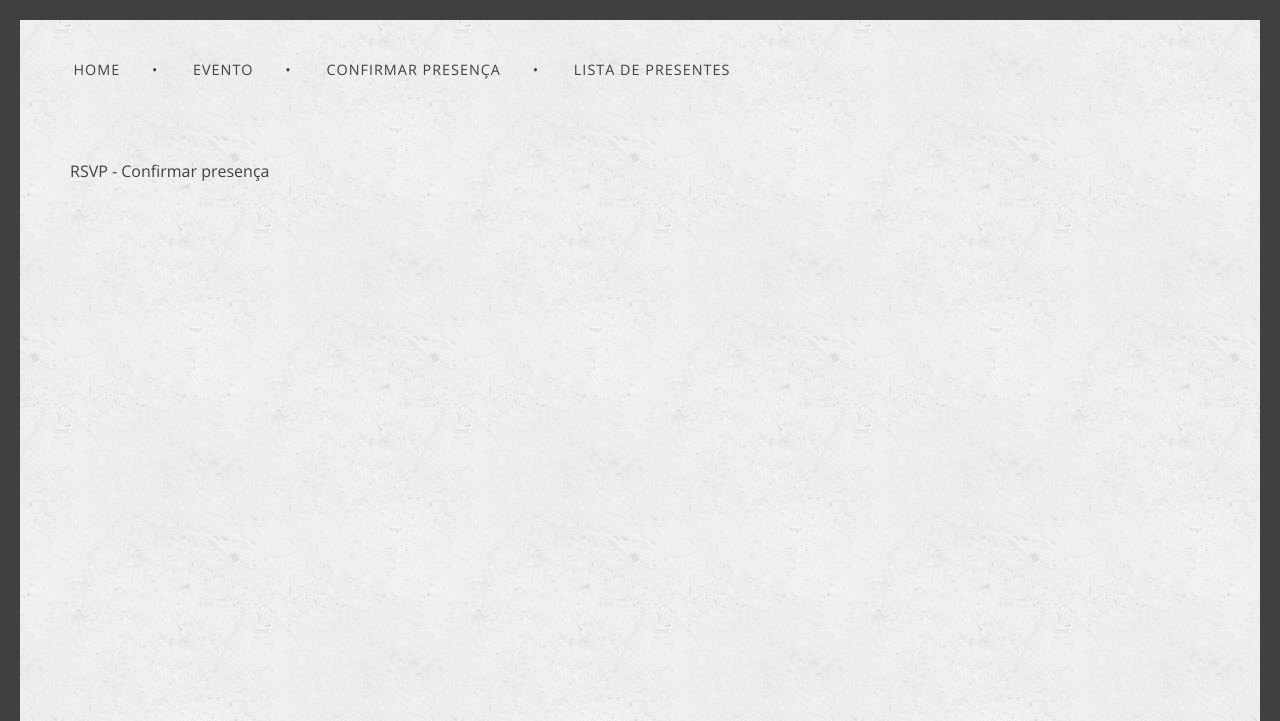
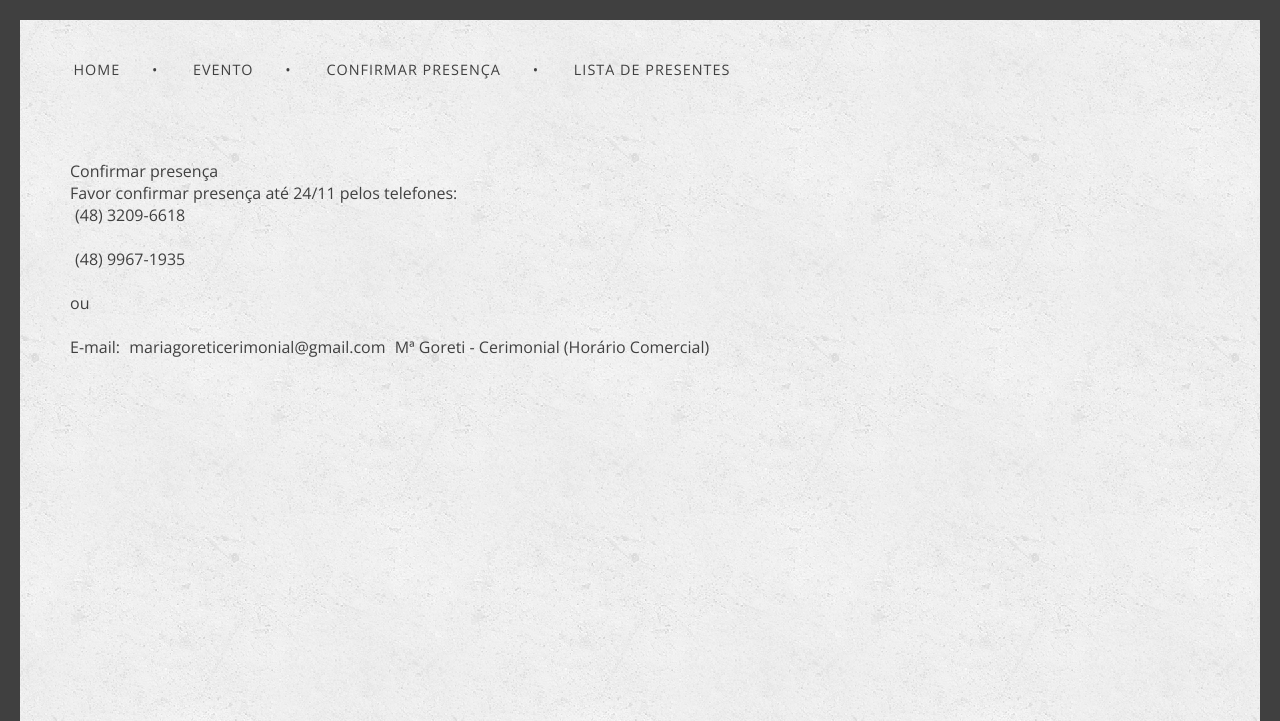
Before and after one commit to fredericomachado/luisaefrederico, a plain HTML site: page rsvp.html in a window 1280 px wide. Shown: the top 721 px of the page. Drawn offline with nearby package versions, Linux system fonts and the light colour scheme.

Commit message:
update info

```diff
--- a/rsvp.html
+++ b/rsvp.html
@@ -14,7 +14,20 @@
       <a href="gifts.html">Lista de Presentes</a>
     </header>
     <div class="page-infos">
-      RSVP - Confirmar presença
+      <h4>
+        Confirmar presença
+      </h4>
+      <p>
+        Favor confirmar presença até <strong>24/11</strong> pelos telefones:
+      </p>
+      <a href="tel:3209-6618">(48) 3209-6618</a>
+      <br><br>
+      <a href="tel:9967-1935">(48) 9967-1935</a>
+      <br><br>
+      ou
+      <br><br>
+         E-mail: <a href="mailto:mariagoreticerimonial@gmail.com">mariagoreticerimonial@gmail.com</a> Mª Goreti - Cerimonial (Horário Comercial)
+      </p>
     </div>
     <footer class="footer">
       <a href="https://www.instagram.com/lluisamartins/" target="_blank">
```
Also changed, not shown: event.html (+12 -1 lines), gifts.html (+9 -1 lines).
